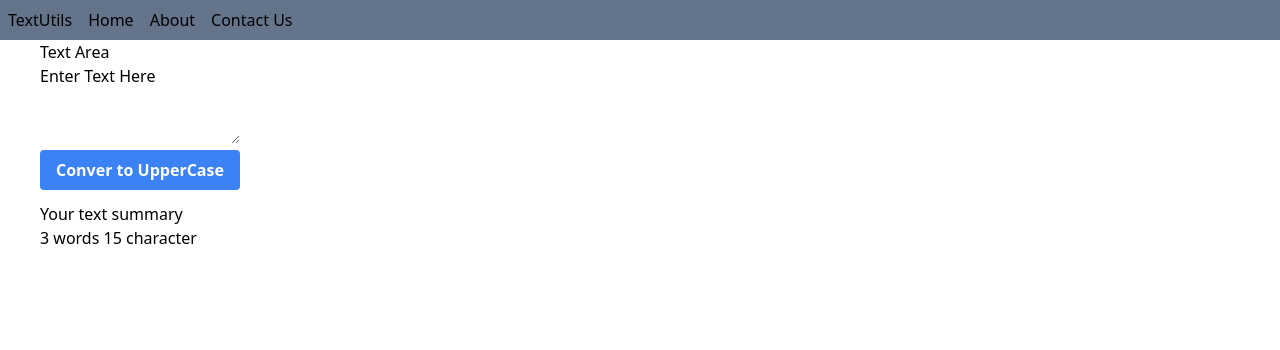
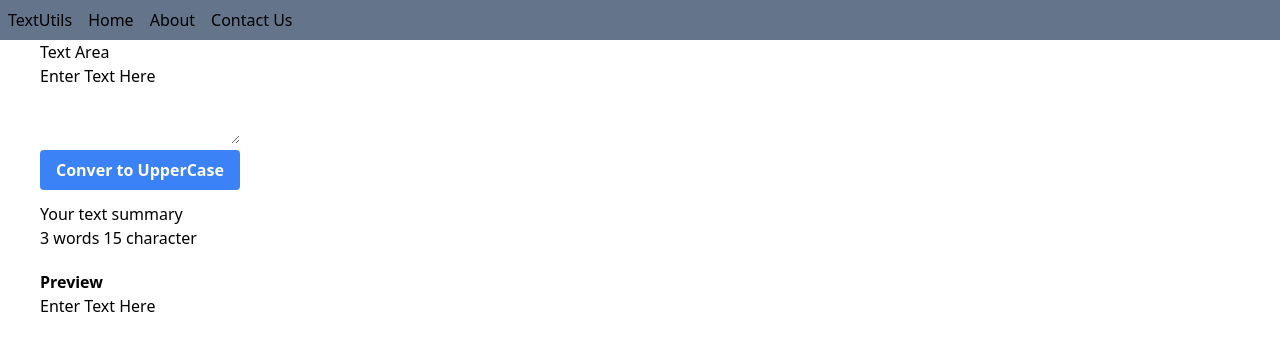
Before and after one commit to ArjunPradhann/text_editor, a React (Create React App) app: page / in a window 1280 px wide. Shown: the top 350 px of the page. Built offline with nearby package versions, Linux system fonts and the light colour scheme.

Commit message:
added preview feature

```diff
--- a/src/components/TextForm.js
+++ b/src/components/TextForm.js
@@ -34,6 +34,10 @@ export default function TextForm(props) {
         <p>
           {text.split(" ").length} words {text.length} character
         </p>
+        <h2 className="mt-5">
+          <strong>Preview</strong>
+        </h2>
+        <p>{text}</p>
       </div>
     </div>
   );
```
